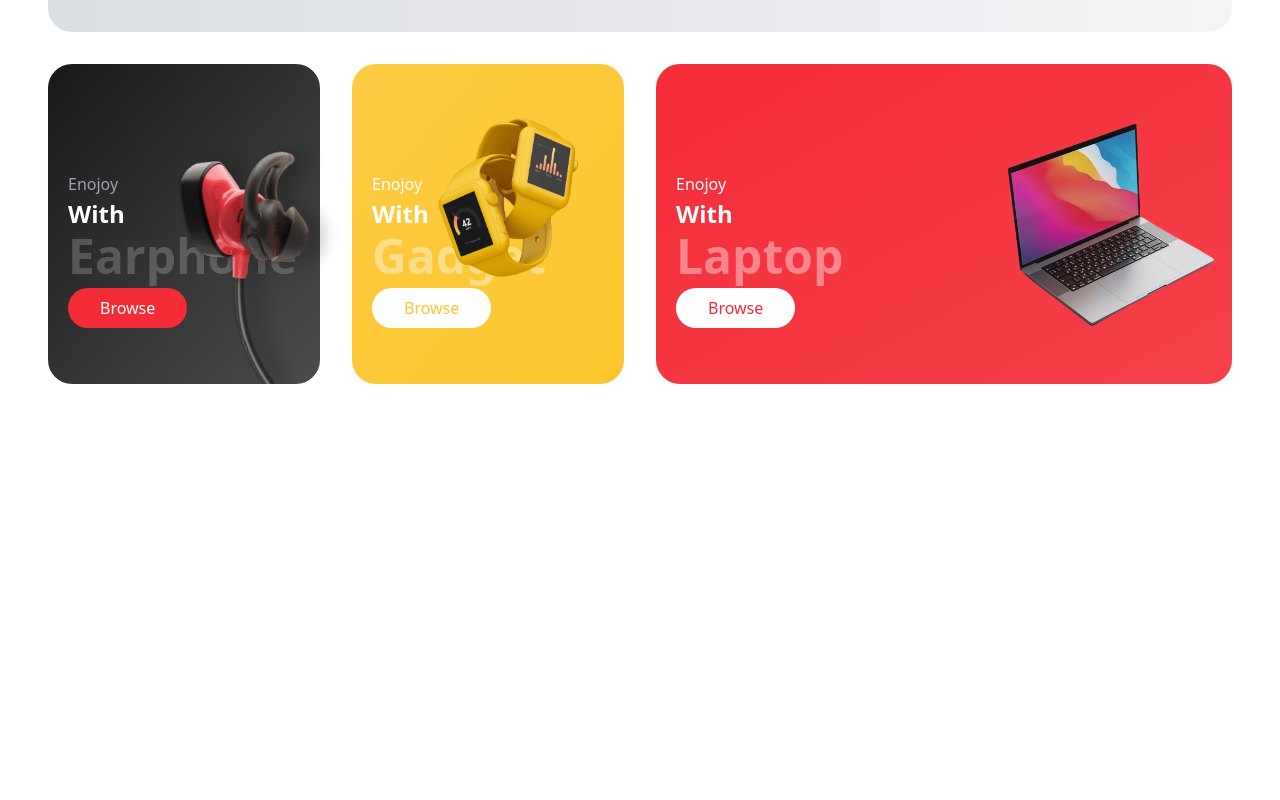
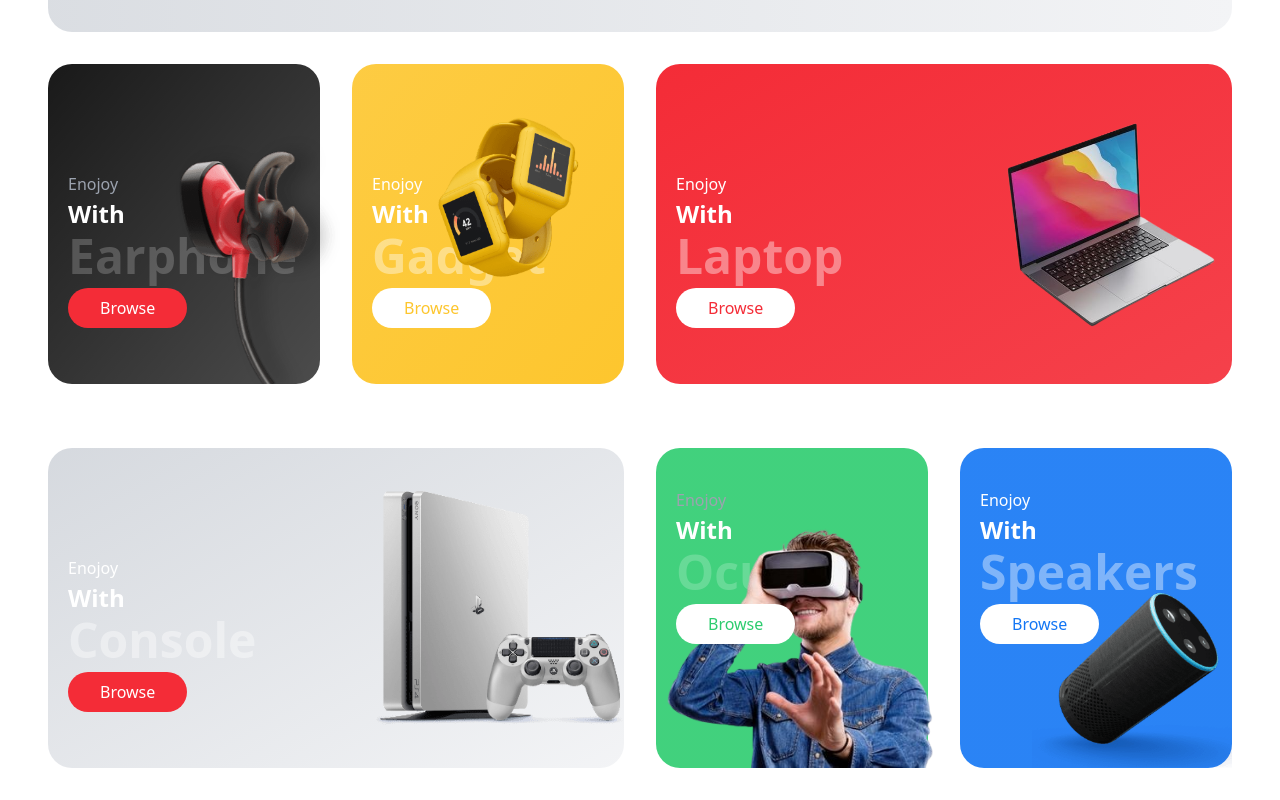
Before and after one commit to wacho91/Tech-Shop, a React app: page / in a window 1280 px wide. Shown: the part 702-1502 px from the top of the page. Before the commit the page ends 1118 px from the top, so only its background shows below. Built offline with nearby package versions, Linux system fonts and the light colour scheme; the HTML template or start-up script is replaced by a standard one.

Commit message:
Category componets complete

```diff
--- a/src/App.jsx
+++ b/src/App.jsx
@@ -1,4 +1,5 @@
 import Category from "./components/Category/Category"
+import Category2 from "./components/Category/Category2"
 import Hero from "./components/Hero/Hero"
 import NavBar from "./components/NavBar/NavBar"
 
@@ -9,6 +10,7 @@
       <NavBar />
       <Hero />
       <Category />
+      <Category2 />
     </div>
   )
 }
--- /dev/null
+++ b/src/components/Category/Category2.jsx
@@ -0,0 +1,70 @@
+
+import Image1 from "../../assets/category/gaming.png"
+import Image2 from "../../assets/category/vr.png"
+import Image3 from "../../assets/category/speaker.png"
+import Button from "../Shared/Button"
+
+const Category2 = () => {
+  return (
+    <div className="py-8">
+      <div className="container">
+        <div className="grid grid-cols-1 sm:grid-cols-2 lg:grid-cols-4 gap-8">
+            {/*First col*/}
+            <div className="col-span-2 py-10 pl-5 bg-gradient-to-br from-gray-300/90
+             to-gray-100 text-white rounded-3xl relative h-[320px] flex items-end">
+                <div>
+                    <div className="mb-4 ">
+                        <p className="mb-[2px] text-white">Enojoy</p>
+                        <p className="text-2xl font-semibold mb-[2px]">With</p>
+                        <p className="text-4xl xl:text-5xl font-bold opacity-40 mb-2">Console</p>
+                        <Button
+                            text="Browse"
+                            bgColor={"bg-primary"}
+                            textColor={"text-white"}
+                        />
+                    </div>
+                </div>
+                <img src={Image1} alt=""  className="w-[250px] absolute top-1/2 -translate-y-1/2 -right-0"/>
+            </div>
+
+            {/*Second col*/}
+            <div className="py-10 pl-5 bg-gradient-to-br from-brandGreen/90
+             to-brandGreen/90 text-white rounded-3xl relative h-[320px] flex items-start">
+                <div>
+                    <div className="mb-4 ">
+                        <p className="mb-[2px] text-gray-400">Enojoy</p>
+                        <p className="text-2xl font-semibold mb-[2px]">With</p>
+                        <p className="text-4xl xl:text-5xl font-bold opacity-20 mb-2">Oculus</p>
+                        <Button
+                            text="Browse"
+                            bgColor={"bg-white"}
+                            textColor={"text-brandGreen"}
+                        />
+                    </div>
+                </div>
+                <img src={Image2} alt="" className="w-[320px] -right-2 absolute bottom-0"/>
+            </div>
+            {/*Third col*/}
+            <div className="py-10 pl-5 bg-gradient-to-br from-brandBlue/90
+             to-brandBlue/90 text-white rounded-3xl relative h-[320px] flex items-start">
+                <div>
+                    <div className="mb-4 ">
+                        <p className="mb-[2px] text-white">Enojoy</p>
+                        <p className="text-2xl font-semibold mb-[2px]">With</p>
+                        <p className="text-4xl xl:text-5xl font-bold opacity-40 mb-2">Speakers</p>
+                        <Button
+                            text="Browse"
+                            bgColor={"bg-white"}
+                            textColor={"text-brandBlue"}
+                        />
+                    </div>
+                </div>
+                <img src={Image3} alt=""  className="w-[200px] absolute bottom-0 right-0"/>
+            </div>
+        </div>
+      </div>
+    </div>
+  )
+}
+
+export default Category2
```
